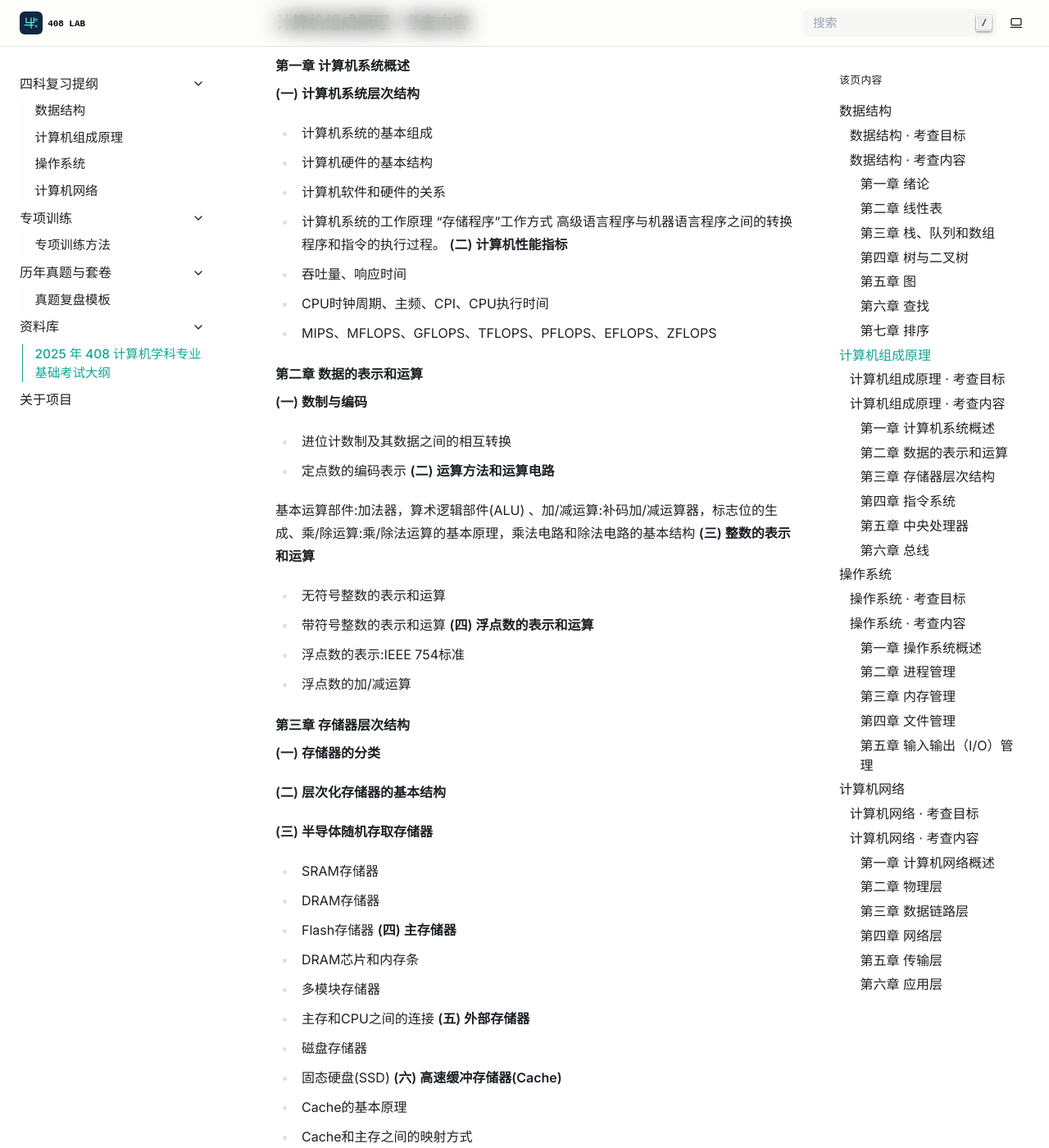
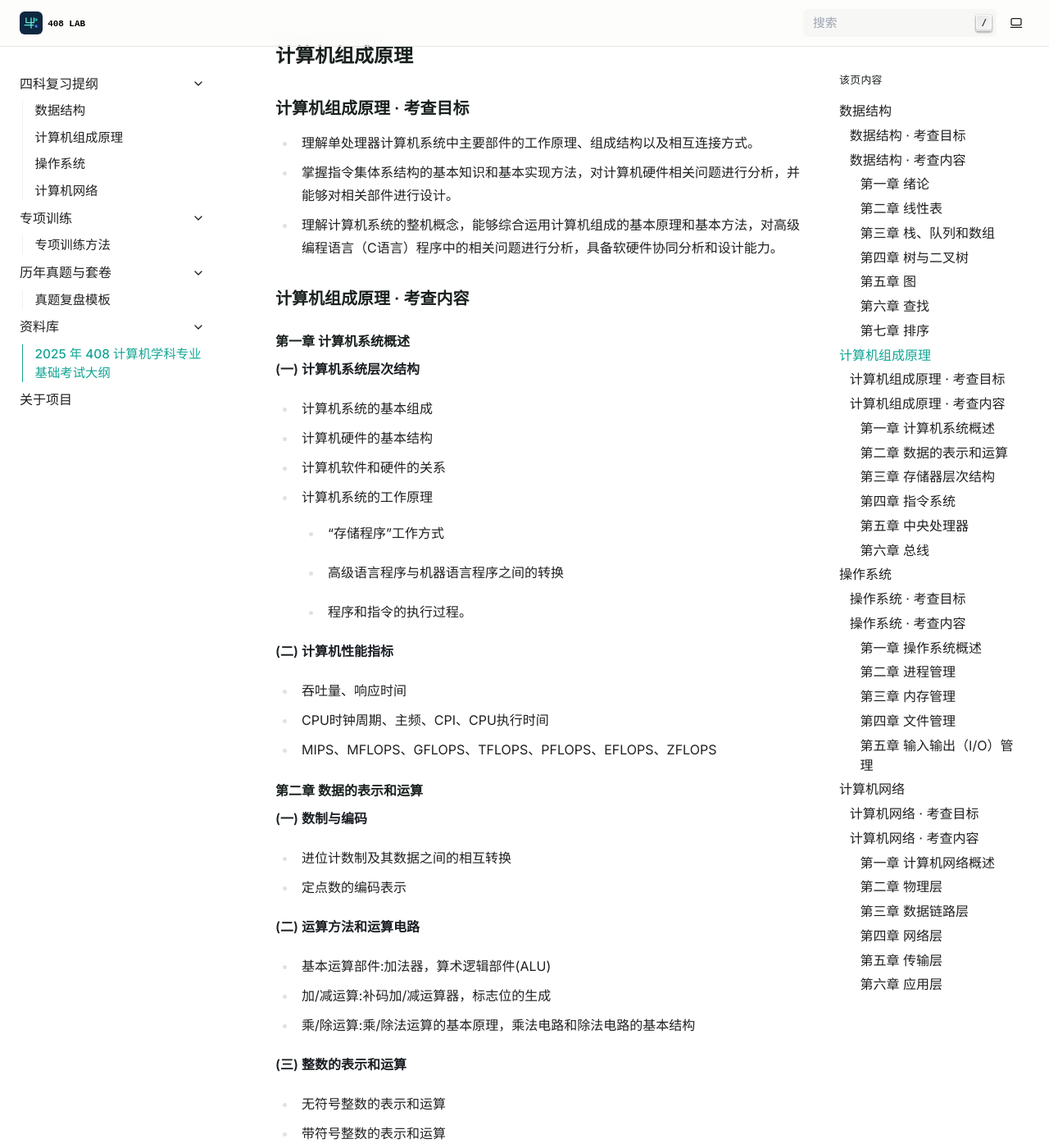
Before and after one commit to eze-root/408, a Sphinx documentation site: the page built from source/resources/exam-syllabus-2025.md, in a window 1280 px wide and 1400 px high, scrolled down 3830 px. Shown: the whole window at 82% size. Built offline with Sphinx 7.4.7, drawn with Linux system fonts in a browser that asks for light colours; some of the changed text lies outside the part shown.

```diff
--- a/source/resources/exam-syllabus-2025.md
+++ b/source/resources/exam-syllabus-2025.md
@@ -23,6 +23,7 @@ tags: [408, 考纲, 复习范围]
 - 掌握数据结构的基本概念、基本原理和基本方法。
 - 掌握数据的逻辑结构、存储结构及基本操作的实现，能够对算法进行基本的时间复杂度与空间复杂度的分析。
 - 能够运用数据结构基本原理和方法进行问题的分析与求解，具备采用C或C++语言设计与实现算法的能力。
+
 ### 数据结构 · 考查内容
 
 #### 第一章 绪论
@@ -39,6 +40,7 @@ tags: [408, 考纲, 复习范围]
 
 - 顺序存储
 - 链式存储
+
 **(三) 线性表的应用**
 
 #### 第三章 栈、队列和数组
@@ -65,16 +67,19 @@ tags: [408, 考纲, 复习范围]
 - 二叉树的顺序存储结构和链式存储结构
 - 二叉树的遍历
 - 线索二叉树的基本概念和构造
+
 **(三) 树、森林**
 
 - 树的存储结构
 - 森林与二叉树的转换
 - 树和森林的遍历
+
 **(四) 树与二叉树的应用**
 
 - 哈夫曼(Huffman) 树和哈夫曼编码
 - 并查集及其应用
 - 堆及其应用（新增）
+
 #### 第五章 图
 
 **(一) 图的基本概念**
@@ -84,16 +89,19 @@ tags: [408, 考纲, 复习范围]
 - 邻接矩阵
 - 邻接表
 - 邻接多重表、十字链表
+
 **(三) 图的遍历**
 
 - 深度优先搜索
 - 广度优先搜索
+
 **(四) 图的基本应用**
 
 - 最小(代价) 生成树
 - 最短路径
 - 拓扑排序
 - 关键路径
+
 #### 第六章 查找
 
 **(一) 查找的基本概念**
@@ -109,6 +117,7 @@ tags: [408, 考纲, 复习范围]
 - 二叉树搜索树
 - 平衡二叉树
 - 红黑树
+
 **(六) B树及其基本操作、B+树的基本概念**
 
 **(七) 散列(Hash) 表**
@@ -150,6 +159,7 @@ tags: [408, 考纲, 复习范围]
 - 理解单处理器计算机系统中主要部件的工作原理、组成结构以及相互连接方式。
 - 掌握指令集体系结构的基本知识和基本实现方法，对计算机硬件相关问题进行分析，并能够对相关部件进行设计。
 - 理解计算机系统的整机概念，能够综合运用计算机组成的基本原理和基本方法，对高级编程语言（C语言）程序中的相关问题进行分析，具备软硬件协同分析和设计能力。
+
 ### 计算机组成原理 · 考查内容
 
 #### 第一章 计算机系统概述
@@ -160,31 +170,39 @@ tags: [408, 考纲, 复习范围]
 - 计算机硬件的基本结构
 - 计算机软件和硬件的关系
 - 计算机系统的工作原理
-"存储程序"工作方式
-高级语言程序与机器语言程序之间的转换
-程序和指令的执行过程。
+  - "存储程序"工作方式
+  - 高级语言程序与机器语言程序之间的转换
+  - 程序和指令的执行过程。
+
 **(二) 计算机性能指标**
 
 - 吞吐量、响应时间
 - CPU时钟周期、主频、CPI、CPU执行时间
 - MIPS、MFLOPS、GFLOPS、TFLOPS、PFLOPS、EFLOPS、ZFLOPS
+
 #### 第二章 数据的表示和运算
 
 **(一) 数制与编码**
 
 - 进位计数制及其数据之间的相互转换
 - 定点数的编码表示
+
 **(二) 运算方法和运算电路**
 
-基本运算部件:加法器，算术逻辑部件(ALU) 、加/减运算:补码加/减运算器，标志位的生成、乘/除运算:乘/除法运算的基本原理，乘法电路和除法电路的基本结构
+- 基本运算部件:加法器，算术逻辑部件(ALU)
+- 加/减运算:补码加/减运算器，标志位的生成
+- 乘/除运算:乘/除法运算的基本原理，乘法电路和除法电路的基本结构
+
 **(三) 整数的表示和运算**
 
 - 无符号整数的表示和运算
 - 带符号整数的表示和运算
+
 **(四) 浮点数的表示和运算**
 
 - 浮点数的表示:IEEE 754标准
 - 浮点数的加/减运算
+
 #### 第三章 存储器层次结构
 
 **(一) 存储器的分类**
@@ -196,27 +214,32 @@ tags: [408, 考纲, 复习范围]
 - SRAM存储器
 - DRAM存储器
 - Flash存储器
+
 **(四) 主存储器**
 
 - DRAM芯片和内存条
 - 多模块存储器
 - 主存和CPU之间的连接
+
 **(五) 外部存储器**
 
 - 磁盘存储器
 - 固态硬盘(SSD)
+
 **(六) 高速缓冲存储器(Cache)**
 
 - Cache的基本原理
 - Cache和主存之间的映射方式
 - Cache中主存块的替换算法
 - Cache写策略
+
 **(七) 虚拟存储器**
 
 - 虚拟存储器的基本概念
 - 页式虚拟存储器:基本原理，页表，地址转换，TLB(快表)
 - 段式虚拟存储器的基本原理
 - 段页式虚拟存储器的基本原理
+
 #### 第四章 指令系统
 
 **(一) 指令系统的基本概念**
@@ -235,6 +258,7 @@ tags: [408, 考纲, 复习范围]
 - 选择结构语句的机器级表示
 - 循环结构语句的机器级表示
 - 过程(函数) 调用对应的机器级表示
+
 #### 第五章 中央处理器
 
 **(一) CPU的功能和基本结构**
@@ -250,18 +274,21 @@ tags: [408, 考纲, 复习范围]
 - 异常和中断的基本概念
 - 异常和中断的分类
 - 异常和中断的检测与响应
+
 **(六) 指令流水线**
 
 - 指令流水线的基本概念
 - 指令流水线的基本实现
 - 结构冒险、数据冒险和控制冒险的处理
 - 超标量和动态流水线的基本概念
+
 **(七) 多处理器基本概念**
 
 - SISDLSIMD、MIMD、向量处理器的基本概念
 - 硬件多线程的基本概念
 - 多核处理器(multi-core) 的基本概念
 - 共享内存多处理器(SMP) 的基本概念
+
 #### 第六章 总线
 
 **(一) 总线**
@@ -269,21 +296,24 @@ tags: [408, 考纲, 复习范围]
 - 总线的基本概念
 - 总线的组成及性能指标
 - 总线事务和定时
+
 **(二) I/O接口(I/O控制器）**
 
 - I/O接口的功能和基本结构
 - I/O端口及其编址
+
 **(三) I/O方式**
 
 - 程序查询方式
 - 程序中断方式
-中断的基本概念
-中断响应过程
-中断处理过程
-多重中断和中断屏蔽的概念
+  - 中断的基本概念
+  - 中断响应过程
+  - 中断处理过程
+  - 多重中断和中断屏蔽的概念
 - DMA方式
-DMA控制器的组成
-DMA传送过程
+  - DMA控制器的组成
+  - DMA传送过程
+
 ## 操作系统
 
 ### 操作系统 · 考查目标
@@ -291,6 +321,7 @@ DMA传送过程
 - 掌握操作系统的基本概念、方法和原理，了解操作系统的结构、功能和服务，理解操作系统所采用的的策略、算法和机制。
 - 能够从计算机系统的角度理解并描述应用程序、操作系统内核和计算机硬件协作完成任务的过程。
 - 能够运用操作系统原理，分析并解决计算机系统中与操作系统相关的问题。
+
 ### 操作系统 · 考查内容
 
 #### 第一章 操作系统概述
@@ -306,6 +337,7 @@ DMA传送过程
 - 系统调用
 - 程序的链接与装入
 - 程序运行时内存映像与地址空间
+
 **(四) 操作系统结构(分层，模块化，宏内核，微内核，外核**
 
 **(五) 操作系统引导**
@@ -321,6 +353,7 @@ DMA传送过程
 - 线程的实现(内核支持的线程，线程库支持的线程)
 - 进程与线程的组织与控制
 - 进程间通信(共享内存，消息传递，管道，信号) （新增）
+
 **(二) CPU 调度与上下文切换**
 
 - 调度的基本概念
@@ -329,6 +362,7 @@ DMA传送过程
 - CPU 调度算法（新增）
 - 多处理机调度（新增）
 - 上下文及其切换机制
+
 **(三) 同步与互斥**
 
 - 同步与互斥的基本概念
@@ -337,12 +371,14 @@ DMA传送过程
 - 信号量
 - 条件变量
 - 经典同步问题(生产者-消费者问题;读者-写者问题;哲学家进餐问题)
+
 **(四) 死锁**
 
 - 死锁的基本概念
 - 死锁预防
 - 死锁避免
 - 死锁检测和解除
+
 #### 第三章 内存管理
 
 **(一) 内存管理基础**
@@ -352,6 +388,7 @@ DMA传送过程
 - 页式管理
 - 段式管理
 - 段页式管理
+
 **(二) 虚拟内存管理**
 
 - 虚拟内存基本概念
@@ -360,6 +397,7 @@ DMA传送过程
 - 页置换算法
 - 内存映射文件(Memory-MappedFiles)
 - 虚拟存储器性能的影响因素及改进方式
+
 #### 第四章 文件管理
 
 **(一) 文件**
@@ -370,18 +408,21 @@ DMA传送过程
 - 文件的保护
 - 文件的逻辑结构
 - 文件的物理结构
+
 **(二) 目录**
 
 - 目录的基本概念
 - 树形目录
 - 目录的操作
 - 硬链接和软链接
+
 **(三) 文件系统**
 
 - 文件系统的全局结构(layout)
 - 外存空闲空间管理办法
 - 虚拟文件系统
 - 文件系统挂载(mounting)
+
 #### 第五章 输入输出（I/O）管理
 
 **(一) I/O管理基础**
@@ -390,16 +431,19 @@ DMA传送过程
 - I/O控制方式(轮询方式，中断方式，DMA方式)
 - I/O软件层次结构
 - 输入/输出应用程序接口
+
 **(二) 设备独立软件**
 
 - 缓冲区管理
 - 设备分配与回收
 - 假脱机技术(SPOOLing)
 - 设备驱动程序接口
+
 **(三) 外存管理**
 
 - 磁盘(磁盘结构，格式化，分区，磁盘调度方法)
 - 固态硬盘(读写性能特性，磨损均衡)
+
 ## 计算机网络
 
 ### 计算机网络 · 考查目标
@@ -407,6 +451,7 @@ DMA传送过程
 - 掌握计算机网络的基本概念、基本原理和基本方法。
 - 掌握典型计算机网络的结构、协议、应用以及典型网络设备的工作原理。
 - 能够运用计算机网络的基本概念、基本原理和基本方法进行网络系统的分析、设计和应用。
+
 ### 计算机网络 · 考查内容
 
 #### 第一章 计算机网络概述
@@ -416,11 +461,13 @@ DMA传送过程
 - 计算机网络的定义、组成与功能
 - 计算机网络的分类
 - 计算机网络主要性能指标
+
 **(二) 计算机网络体系结构**
 
 - 计算机网络分层结构
 - 计算机网络协议、接口、服务等概念
 - ISO/OSI参考模型和 TCP/IP 模型
+
 #### 第二章 物理层
 
 **(一) 通信基础**
@@ -430,14 +477,17 @@ DMA传送过程
 - 编码与调制
 - 电路交换、报文交换与分组交换
 - 数据报与虚电路
+
 **(二) 传输介质**
 
 - 双绞线、同轴电缆、光纤与无线传输介质
 - 物理层接口的特性
+
 **(三) 物理层设备**
 
 - 中继器
 - 集线器
+
 #### 第三章 数据链路层
 
 **(一) 数据链路层的功能!**
@@ -448,33 +498,39 @@ DMA传送过程
 
 - 检错编码
 - 纠错编码
+
 **(四) 流量控制与可靠传输机制**
 
 - 流量控制、可靠传输与滑动窗口机制
 - 停止-等待协议
 - 后退 N 帧协议(GBN)
 - 选择重传协议(SR)
+
 **(五) 介质访问控制**
 
 - 信道划分
-频分多路复用、时分多路复用、波分多路复用、码分多路复用的概念和基本原理。
+  - 频分多路复用、时分多路复用、波分多路复用、码分多路复用的概念和基本原理。
 - 随即访问
-ALOHA协议;CSMA协议:CSMA/CD协议:CSMA/CA协议。
+  - ALOHA协议;CSMA协议:CSMA/CD协议:CSMA/CA协议。
 - 轮询访问
-令牌传递协议
+  - 令牌传递协议
+
 **(六) 局域网**
 
 - 局域网的基本概念与体系结构
 - 以太网与 IEEE 802. 3
 - IEEE802. 11 无线局域网
 - VLAN 基本概念与基本原理
+
 **(七) 广域网**
 
 - 广域网的基本概念
 - PPP 协议
+
 **(八) 数据链路层设备**
 
-以太网交换机及其工作原理
+- 以太网交换机及其工作原理
+
 #### 第四章 网络层
 
 **(一) 网络层的功能**
@@ -525,10 +589,12 @@ ALOHA协议;CSMA协议:CSMA/CD协议:CSMA/CA协议。
 - 传输层的功能
 - 传输层寻址与端口
 - 无连接服务与面向连接服务
+
 **(二) UDP 协议**
 
 - UDP 数据报
 - UDP 校验
+
 **(三) TCP 协议**
 
 - TCP 段
@@ -536,26 +602,31 @@ ALOHA协议;CSMA协议:CSMA/CD协议:CSMA/CA协议。
 - TCP 可靠传输
 - TCP 流量控制
 - TCP 拥塞控制
+
 #### 第六章 应用层
 
 **(一) 网络应用模型**
 
 - 客户/服务器(C/S) 模型
 - 对等(P2P) 模型
+
 **(二) DNS 系统**
 
 - 层次域名空间
 - 域名服务器
 - 域名解析过程
+
 **(三) FTP**
 
 - FTP 协议的工作原理
 - 控制连接与数据连接
+
 **(四) 电子邮件**
 
 - 电子邮件系统的组成结构
 - 电子邮件格式与 MIME
 - SMTP 协议与 POP3 协议
+
 **(五) WWW**
 
 - WWW 的概念与组成结构
```
Also changed, not shown: other parts of source/resources/exam-syllabus-2025.md (+14 -6 lines).
